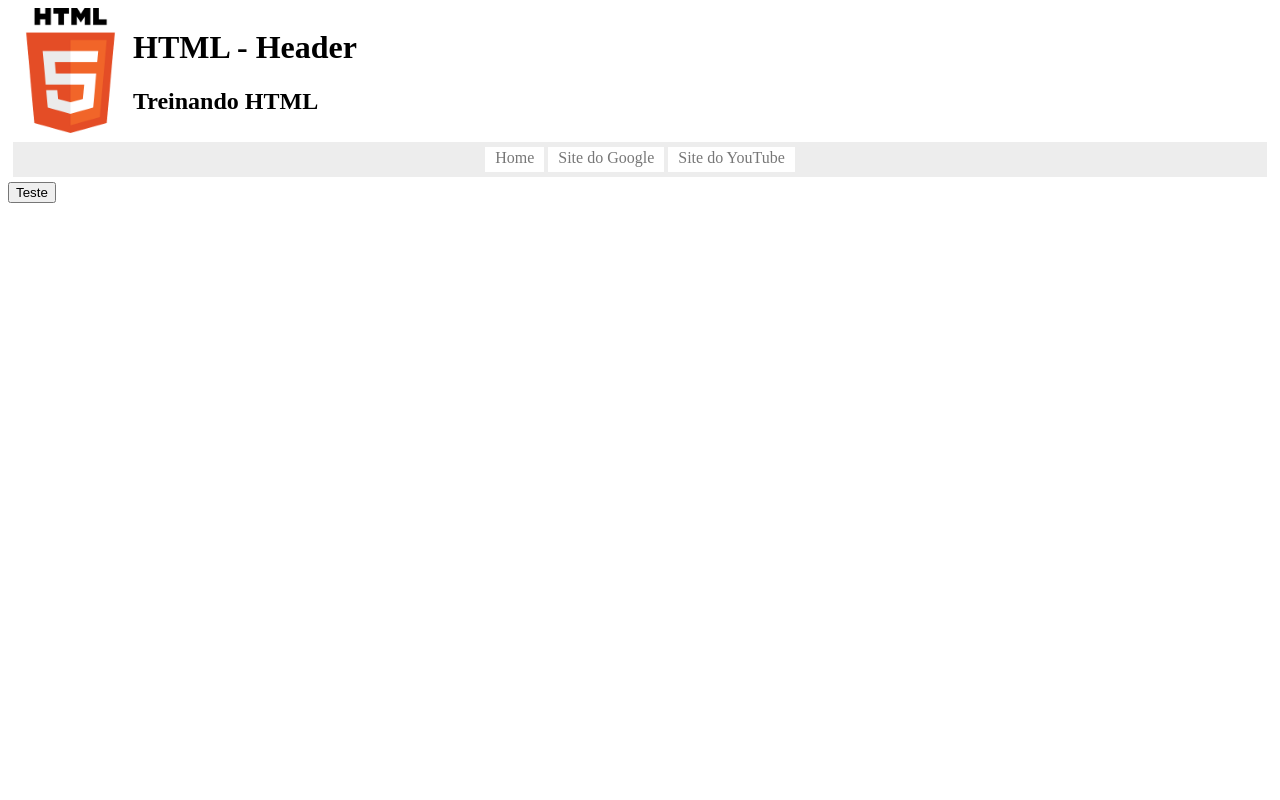
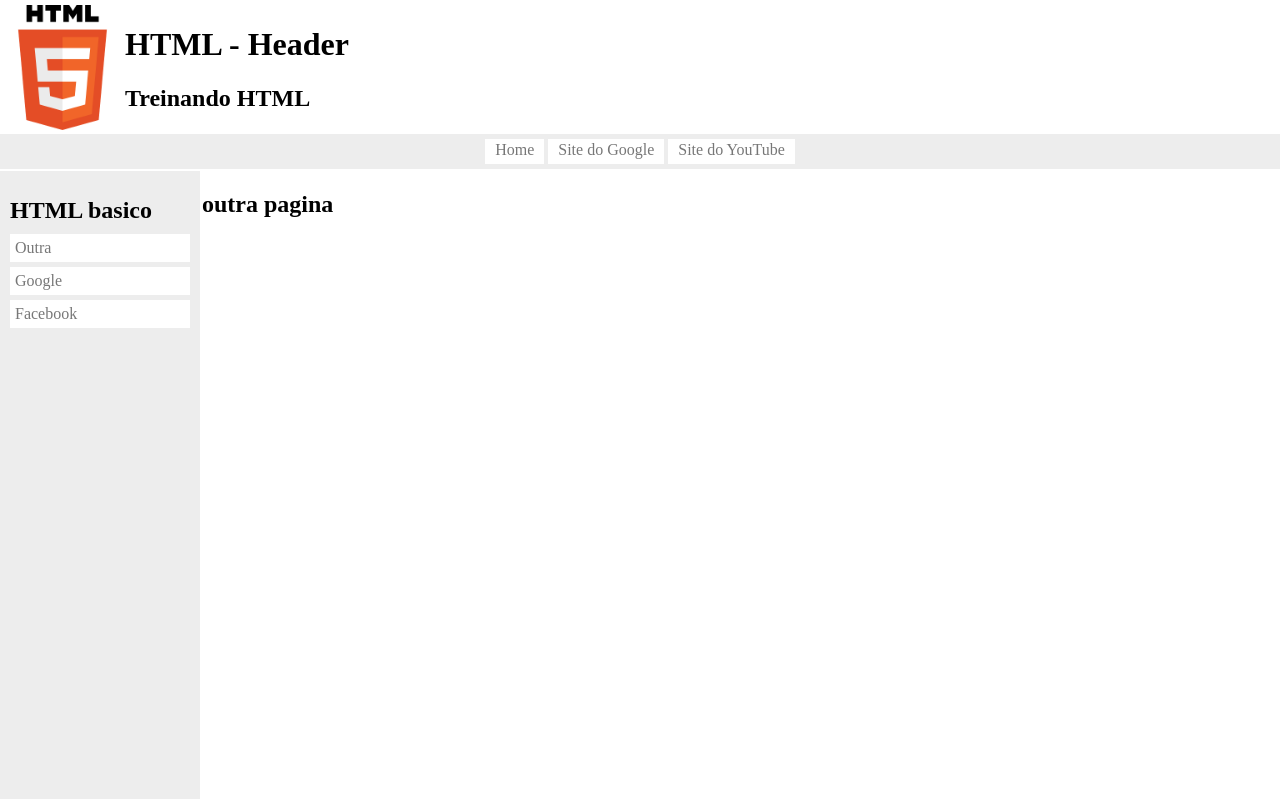
Before and after one commit to andressamesquita/Praticando-HTML, a plain HTML site: page index.html in a window 1280 px wide. Drawn offline with Linux system fonts and the light colour scheme.

Commit message:
finalizando a criacao do layout

```diff
--- a/css/header-style.css
+++ b/css/header-style.css
@@ -1,16 +1,17 @@
-#menu ul {
+
+.header #menu ul {
+    margin: 0px;
     padding:5px;
-    margin:5px;
     background-color:#EDEDED;
     list-style:none;
     text-align: center;
 }
 
-#menu ul li {
+.header #menu ul li {
     display: inline;
 }
 
-#menu ul li a {
+.header #menu ul li a {
     padding: 2px 10px;
     display: inline-block;
     background-color:#FFFFFF;
@@ -19,12 +20,12 @@
     border-bottom:3px solid #FFFFFF;
 }
 
-#menu ul li a:hover {
+.header #menu ul li a:hover {
     color: rgb(0, 0, 0);
     border-bottom:3px solid #F16529;
 }
 
-#logo img {
+.header #logo img {
     max-width:125px;
     max-height:125px;
     width: auto;
@@ -32,6 +33,6 @@
     object-fit: contain;
 }
 
-#detalhes-site{
+.header #detalhes-site{
     display: flex;
 }
--- /dev/null
+++ b/css/page-style.css
@@ -0,0 +1,14 @@
+html{
+    margin: 0;
+    height: 99%;
+    margin-top: 5px;
+}
+
+body{
+    margin: 0;
+    height: 100%;
+}
+#conteudo{
+    display: flex;
+    margin-top: 2px;
+}
--- /dev/null
+++ b/css/vertical-menu-style.css
@@ -0,0 +1,33 @@
+.vertical-menu{
+    width: 200px;
+    height: 100%;
+    background-color:#EDEDED;
+    overflow-y: auto;
+    margin-right: 2px;
+}
+
+.vertical-menu ul {
+    padding:5px;
+    max-width: 100%;
+    list-style:none;
+}
+
+.vertical-menu h2 {
+    margin: 5px;
+}
+
+.vertical-menu a{
+    padding: 5px;
+    margin-bottom: 5px;
+    max-width: 100%;
+    display: flex;
+    background-color:#FFFFFF;
+    color: #777777;
+    text-decoration: none;
+    border-right:3px solid #FFFFFF;
+}
+
+.vertical-menu a:hover{
+    color: #000000;
+    border-right:3px solid #F16529;
+}
--- a/html/header.html
+++ b/html/header.html
@@ -5,7 +5,7 @@
 </head>
 
 <body>
-    <header id="header">
+    <header id="header" class="header">
         <div id="detalhes-site">
             <div id="logo">
                 <img src="/imagens/html5-logo.png" alt="html 5 logo">
--- /dev/null
+++ b/html/vertical-menu.html
@@ -0,0 +1,21 @@
+<!DOCTYPE html>
+<html>
+<head>
+    <meta charset="utf-8" />
+</head>
+<body>
+    <div id="vertical-menu" class="vertical-menu">
+        <ul>
+            <li>
+                <h2>HTML basico</h2>
+                <ul>
+                    <li><a href="/outra-pagina.html">Outra</a></li>
+                    <li><a href="https://www.google.com">Google</a></li>
+                    <li><a href="https://www.facebook.com">Facebook</a></li>
+                </ul>
+            </li>
+        </ul>
+    </div>
+
+</body>
+</html>
--- a/index.html
+++ b/index.html
@@ -7,13 +7,13 @@
     <script type="text/javascript" src="/javascript/jquery/jquery-3.3.1.min.js"></script>
     <script type="text/javascript" src="/javascript/load-layout.js"></script>
     <link rel="stylesheet"type="text/css" href="/css/header-style.css"/>
+    <link rel="stylesheet"type="text/css" href="/css/vertical-menu-style.css"/>
+    <link rel="stylesheet"type="text/css" href="/css/page-style.css"/>
 </head>
 
 <body>
-    <div id="cabecalho">
-    </div>
-    <div>
-        <a href="/outra-pagina.html"><button>Teste</button></a>
+    <div id="conteudo">
+        <h2>outra pagina</h2>
     </div>
 </body>
 
--- a/javascript/load-layout.js
+++ b/javascript/load-layout.js
@@ -1,3 +1,22 @@
+$.get('/html/header.html',function(data) {
+    var header = $(data).filter('.header');
+    $('body').prepend(header);
+});
+
+$.get('/html/vertical-menu.html',function(data) {
+    var menu = $(data).filter('.vertical-menu');
+    $("#conteudo").prepend(menu);
+});
+
+function resize(){
+    var tamanho = $('body').height();
+    var tamanho2 = $('#header').height();
+    $('#conteudo').css('height', tamanho - tamanho2)
+}
+
+window.onresize = function(){
+    resize()
+}
 $(document).ready(function(){
-    $("#cabecalho").load("/html/header.html")
-})
+    resize()
+});
```
Also changed, not shown: outra-pagina.html (+5 -7 lines).
